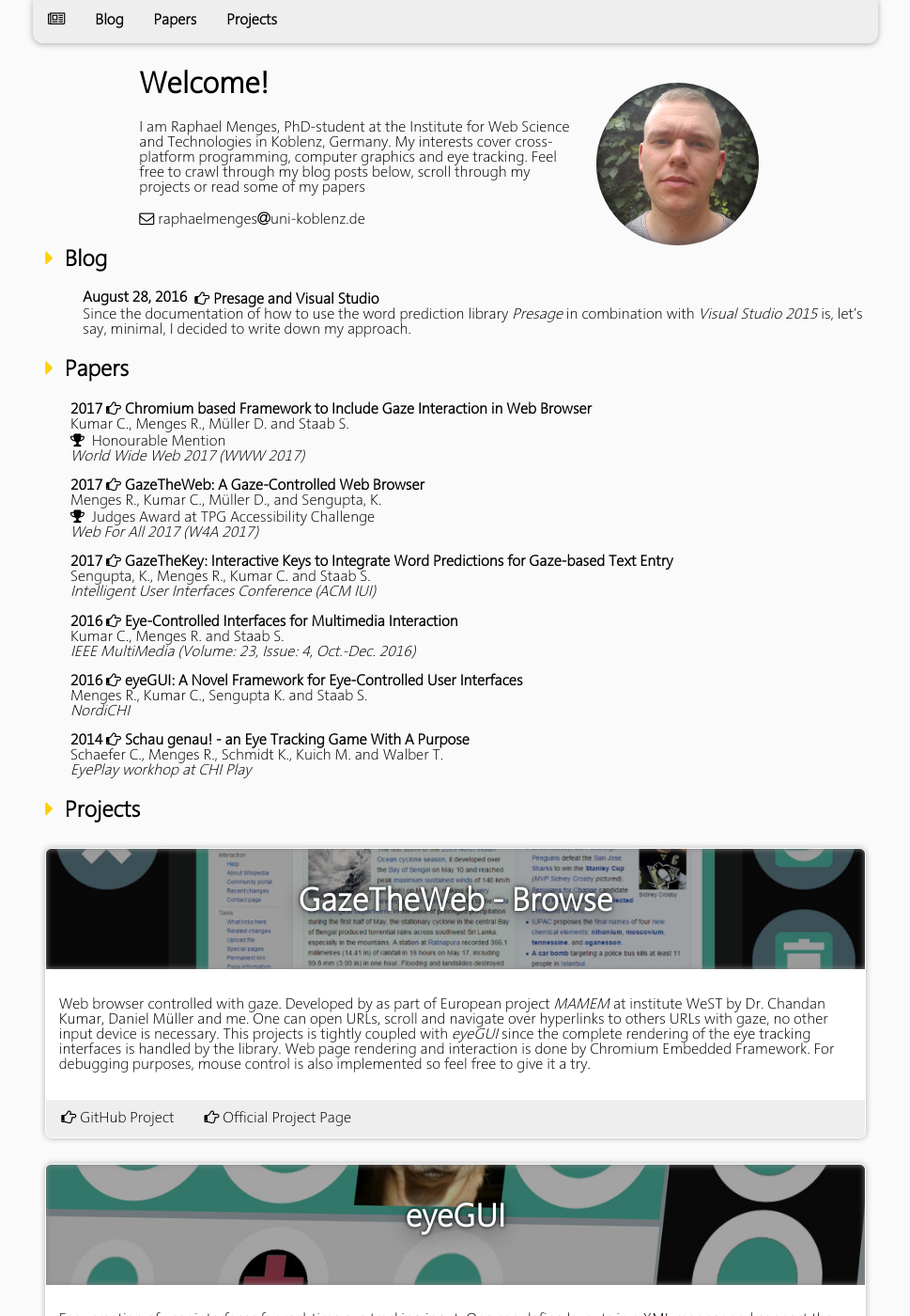
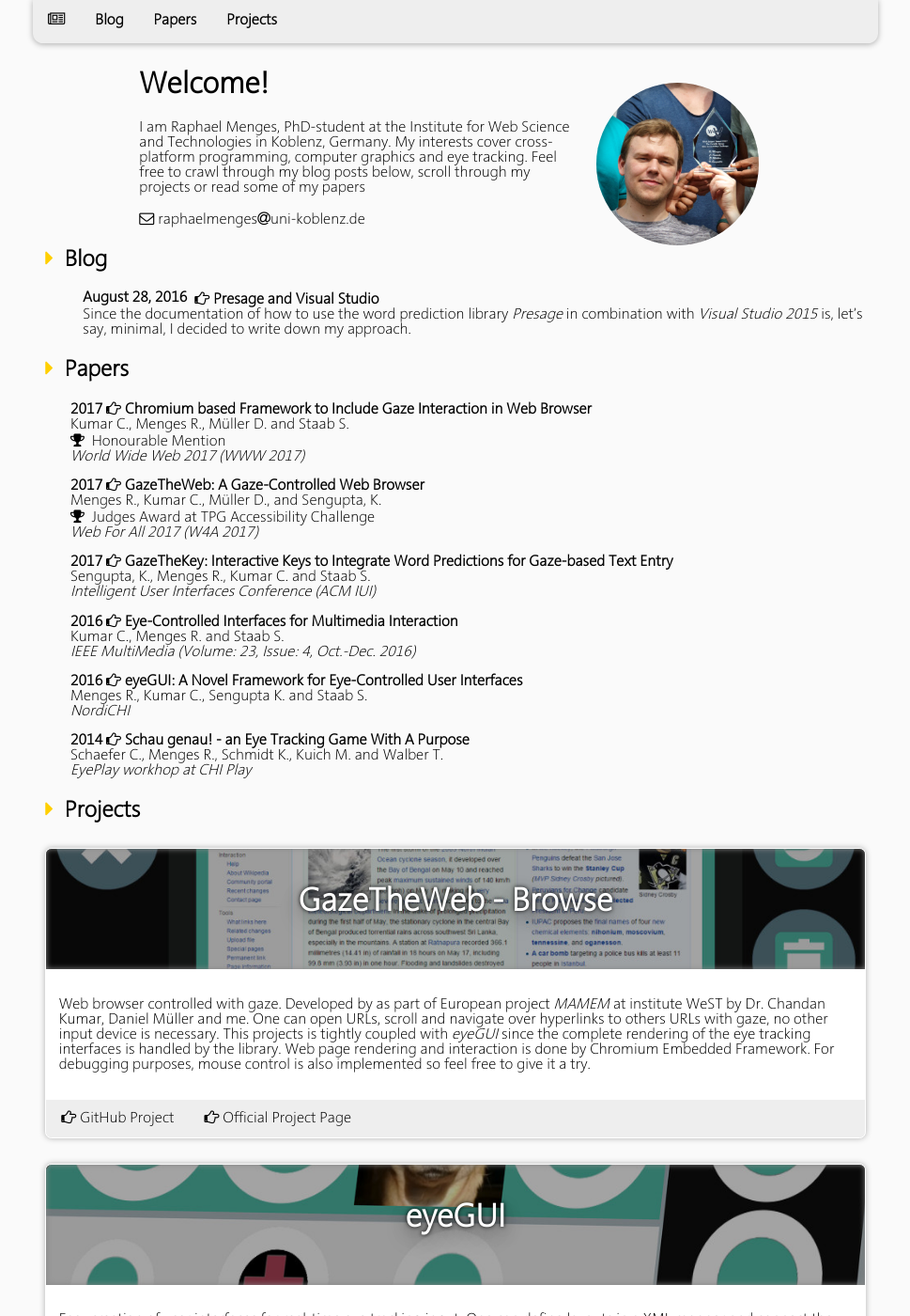
Before and after one commit to raphaelmenges/raphaelmenges.github.io, a Jekyll site: the page built from index.html, in a window 1280 px wide and 1400 px high. Shown: the whole window at 94% size, without its empty margins (155-1124 px from the left). Built offline with Jekyll 4.4.1, drawn with Linux system fonts in a browser that asks for light colours.

Commit message:
New avatar.

```diff
--- a/css/main.css
+++ b/css/main.css
@@ -189,7 +189,7 @@ a {
 	background-size: cover;
 	background-position: 50% 50%;
 	margin: 10pt;
-	box-shadow: inset 0pt 0pt 10pt rgba(0,0,0,0.8);
+	box-shadow: inset 0pt 0pt 10pt rgba(0,0,0,0.5);
 }
 
 /************/
```
Also changed, not shown: assets/avatar.png.
